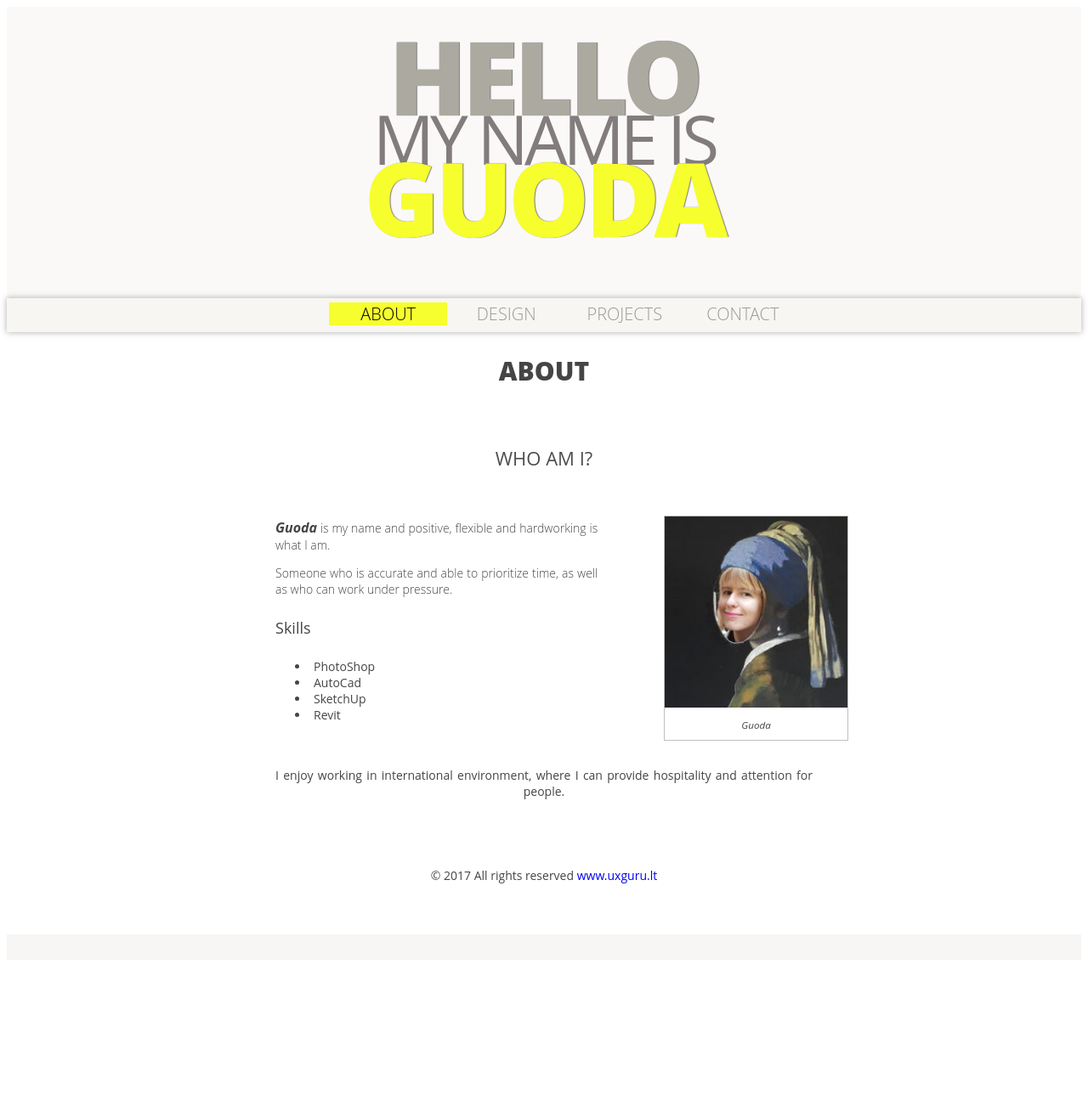
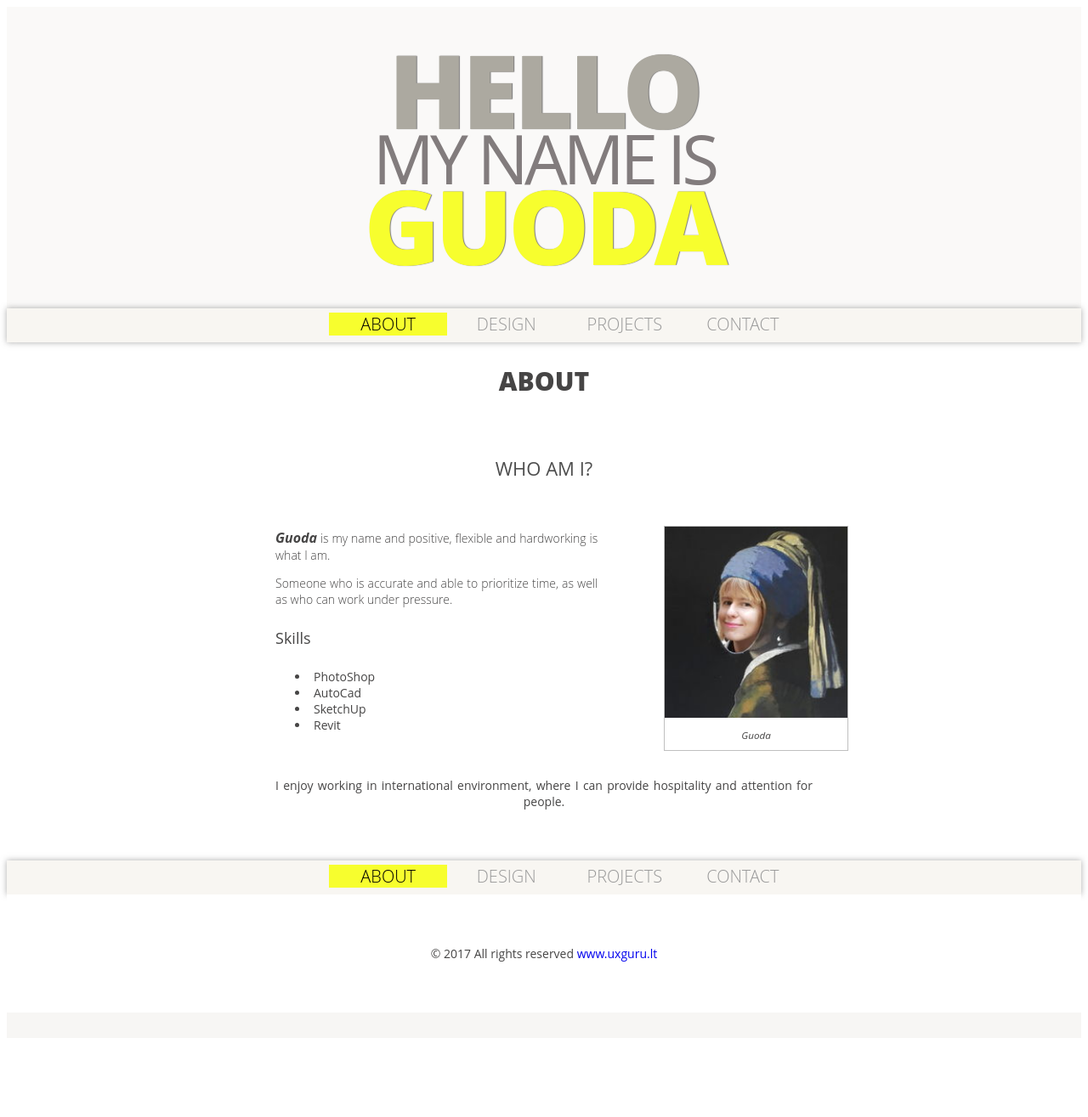
Before and after one commit to TheHagueUniversity/skillslab-sprint-2-guodamer, a plain HTML site: page site/about.html in a window 1280 px wide. Shown: the whole page at 85% size. Before the commit the page ends 1228 px from the top, so only its background shows below. Drawn offline with Linux system fonts and the light colour scheme.

Commit message:
Added youtube video and fixed header alignment.

```diff
--- a/site/about.html
+++ b/site/about.html
@@ -52,6 +52,14 @@
                 </article>
             </main>
         </div>
+        <nav class="nav-menu-bottom">
+            <div class="nav-menu-background">
+                <div class="nav-div-active"><a class="nav-active" href="about.html">ABOUT</a></div>
+                <div class="nav-div-passive"><a class="nav-passive" href="design.html">DESIGN</a></div>
+                <div class="nav-div-passive"><a class="nav-passive" href="projects.html">PROJECTS</a></div>
+                <div class="nav-div-passive"><a class="nav-passive" href="contact.html">CONTACT</a></div>
+            </div>
+        </nav>
         <footer class="page-footer"> &copy; 2017 All rights reserved <a href="http://www.uxguru.lt/">www.uxguru.lt</a>
             <div class="page-footer-powered"> </div>
         </footer>
--- a/site/css/styles.css
+++ b/site/css/styles.css
@@ -57,29 +57,27 @@ a:link {
 }
 
 .hello {
-    height: 100px;
-    vertical-align: middle;
     color: #ACA9A0;
     font-size: 120px;
     font-weight: 900;
     text-shadow: 1px 0px 1px #787777;
+    line-height: 95px;
+    padding-top: 50px;
 }
 
 .small {
-    height: 43px;
-    vertical-align: middle;
     font-size: 80px;
     color: #827C7D;
+    line-height: 65px;
 }
 
 .name {
-    height: 100px;
-    vertical-align: middle;
     color: #F7FE2E;
     font-size: 120px;
     font-weight: 900;
     text-shadow: 1px 0px 1px #787777;
-    padding-bottom: 100px;
+    line-height: 95px;
+    padding-bottom: 50px;
 }
 
 
@@ -103,6 +101,17 @@ a:link {
     -moz-box-shadow: 0px 0px 7px 0px rgba(129, 129, 129, 0.67);
     box-shadow: 0px 0px 7px 0px rgba(129, 129, 129, 0.67);
     padding-top: 5px;
+    padding-bottom: 5px;
+}
+
+.nav-menu-bottom {
+    background: #F8F6F2;
+    width: 100%;
+    -webkit-box-shadow: 0px 0px 7px 0px rgba(129, 129, 129, 0.67);
+    -moz-box-shadow: 0px 0px 7px 0px rgba(129, 129, 129, 0.67);
+    box-shadow: 0px 0px 7px 0px rgba(129, 129, 129, 0.67);
+    padding-top: 5px;
+    margin-top: 40px;
     padding-bottom: 5px;
 }
 
@@ -415,6 +424,11 @@ img.projects-img-scaled {
     padding-top: 15px;
 }
 
+.projects-youtube-scaled {
+    width: 500px;
+    height: 315px;
+}
+
 .projects-figcaption {
     padding: 10px;
 }
```
Also changed, not shown: site/contact.html (+8 -0 lines), site/design.html (+8 -0 lines), site/projects.html (+14 -1 lines).
